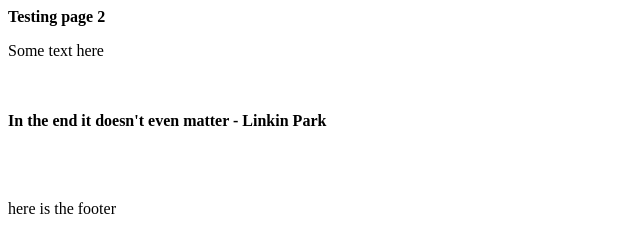
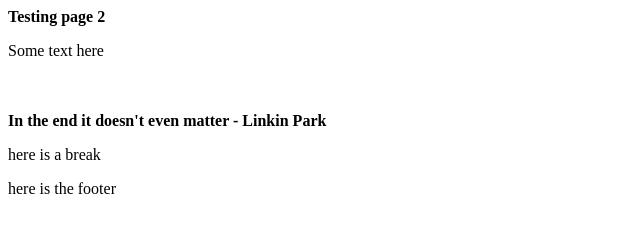
Before and after one commit to davidwennemer/test1, a plain HTML site: page page2.html in a window 1280 px wide. Shown: the whole page, without its empty margins (0-640 px from the left). Drawn offline with Linux system fonts and the light colour scheme.

Commit message:
Update page2.html

```diff
--- a/page2.html
+++ b/page2.html
@@ -3,6 +3,6 @@
 <p>Some text here</p>
   <br><br>
   <b> In the end it doesn't even matter - Linkin Park</b>
-  <br><br><br><br>
+  <p>here is a break</p>
   <p>here is the footer</p>
 </html>
```
